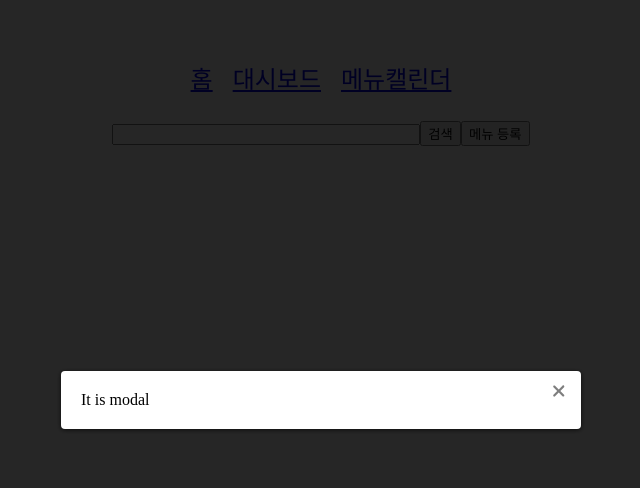
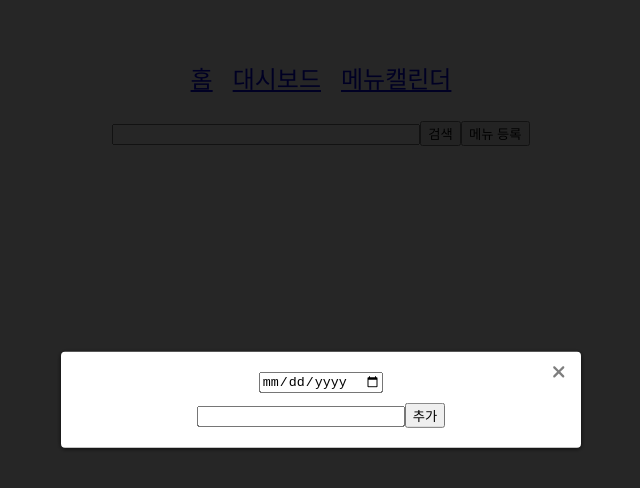
Before and after one commit to yeomkyeorae/foody-cant-stop, a React app: page / in a window 1280 px wide. Both pictures are taken after a click on the button "메뉴 등록". Shown: the top 488 px of the page, without its empty margins (319-959 px from the left). Built offline with nearby package versions, Linux system fonts and the light colour scheme; the HTML template or start-up script is replaced by a standard one.

Commit message:
add inputs for date and menuItems and list of menuItems

```diff
--- a/src/components/enroll/Enroll-modal.tsx
+++ b/src/components/enroll/Enroll-modal.tsx
@@ -1,7 +1,7 @@
-import React, { Dispatch, SetStateAction } from 'react';
+import React, { Dispatch, SetStateAction, useState } from 'react';
 import styled from 'styled-components';
 import { FontAwesomeIcon } from '@fortawesome/react-fontawesome';
-import { faTimes } from '@fortawesome/free-solid-svg-icons';
+import { faTimes, faTrash } from '@fortawesome/free-solid-svg-icons';
 
 const Modal = styled.div`
 	position: fixed;
@@ -27,6 +27,8 @@ const ModalContent = styled.div`
 	z-index: 999;
 	top: 50%;
 	left: 50%;
+	display: flex;
+	justify-content: center;
 	transform: translate(-50%, -50%);
 	max-height: 90%;
 	overflow: auto;
@@ -55,6 +57,31 @@ interface Props {
 }
 
 function EnrollModal({ setOpenEnroll }: Props) {
+	const [inputDate, setInputDate] = useState<string>('');
+	const [inputMenu, setInputMenu] = useState<string>('');
+	const [menuItems, setMenuItems] = useState<string[]>([]);
+
+	const dateOnChange = (e: React.ChangeEvent<HTMLInputElement>) => {
+		const { value } = e.target;
+		setInputDate(value);
+	};
+
+	const menuOnChange = (e: React.ChangeEvent<HTMLInputElement>) => {
+		const { value } = e.target;
+		setInputMenu(value);
+	};
+
+	const addMenuItem = () => {
+		if (inputMenu !== '') {
+			setMenuItems([...menuItems, inputMenu]);
+			setInputMenu('');
+		}
+	};
+
+	const deleteMenuItem = (index: number) => {
+		setMenuItems(menuItems.filter((_, ix) => index !== ix));
+	};
+
 	return (
 		<Modal>
 			<Overlay />
@@ -62,7 +89,27 @@ function EnrollModal({ setOpenEnroll }: Props) {
 				<CloseBtn title="close" onClick={() => setOpenEnroll(false)}>
 					<FontAwesomeIcon icon={faTimes} />
 				</CloseBtn>
-				It is modal
+				<div style={{ display: 'flex', flexDirection: 'column', alignItems: 'center' }}>
+					<div style={{ marginBottom: '10px' }}>
+						<input type="date" value={inputDate} onChange={dateOnChange} />
+					</div>
+					<div>
+						<input value={inputMenu} onChange={menuOnChange} style={{ width: '200px' }} />
+						<button type="button" onClick={() => addMenuItem()}>
+							추가
+						</button>
+					</div>
+					{menuItems.length > 0 && (
+						<ul style={{ padding: '0px' }}>
+							{menuItems.map((menu, index) => (
+								<li key={`menuItem-${index + 1}`}>
+									{menu}
+									<FontAwesomeIcon icon={faTrash} onClick={() => deleteMenuItem(index)} />
+								</li>
+							))}
+						</ul>
+					)}
+				</div>
 			</ModalContent>
 		</Modal>
 	);
```
